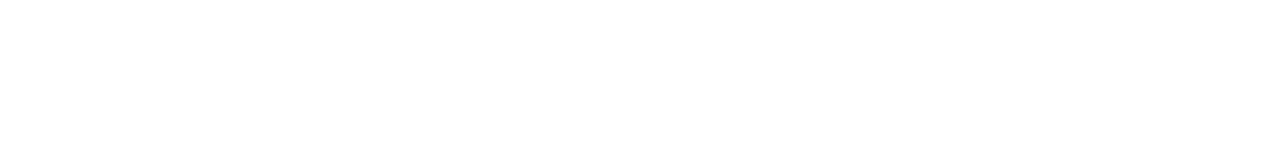
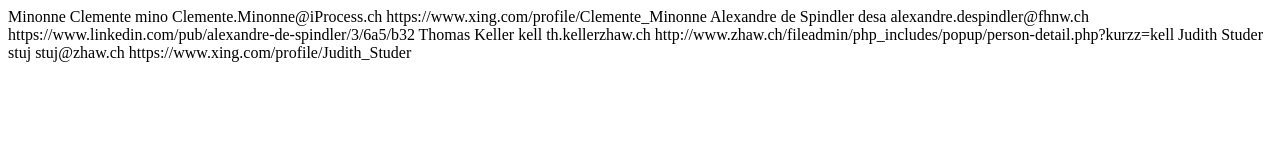
Before and after one commit to schmidsi/xml-xsd-xslt-playground, a website: page src/persons.xml.jade in a window 1280 px wide. Drawn offline with nearby package versions, Linux system fonts and the light colour scheme; files that its build step writes are made by us from their sources.

Commit message:
gulpfile for compiling xml

```diff
--- a/package.json
+++ b/package.json
@@ -17,7 +17,9 @@
   "author": "Simon Schmid",
   "license": "ISC",
   "devDependencies": {
+    "coffee-script": "~1.8.0",
     "gulp": "^3.8.8",
-    "gulp-jade": "^0.8.0"
+    "gulp-jade": "^0.8.0",
+    "gulp-rename": "^1.2.0"
   }
 }
--- a/src/persons.xml.jade
+++ b/src/persons.xml.jade
@@ -1,4 +1,22 @@
 doctype xml
 persons
 	person
-		name
+		name Minonne Clemente
+		shortname mino
+		email Clemente.Minonne@iProcess.ch
+		website https://www.xing.com/profile/Clemente_Minonne
+	person
+		name Alexandre de Spindler
+		shortname desa
+		email alexandre.despindler@fhnw.ch
+		website https://www.linkedin.com/pub/alexandre-de-spindler/3/6a5/b32
+	person
+		name Thomas Keller
+		shortname kell
+		email th.kellerzhaw.ch
+		website http://www.zhaw.ch/fileadmin/php_includes/popup/person-detail.php?kurzz=kell
+	person
+		name Judith Studer
+		shortname stuj
+		email stuj@zhaw.ch
+		website https://www.xing.com/profile/Judith_Studer
```
Also changed, not shown: gulpfile.coffee (added, +15 -0 lines), build/persons.xml (added), gulpfile.js (deleted), 1 other file.
